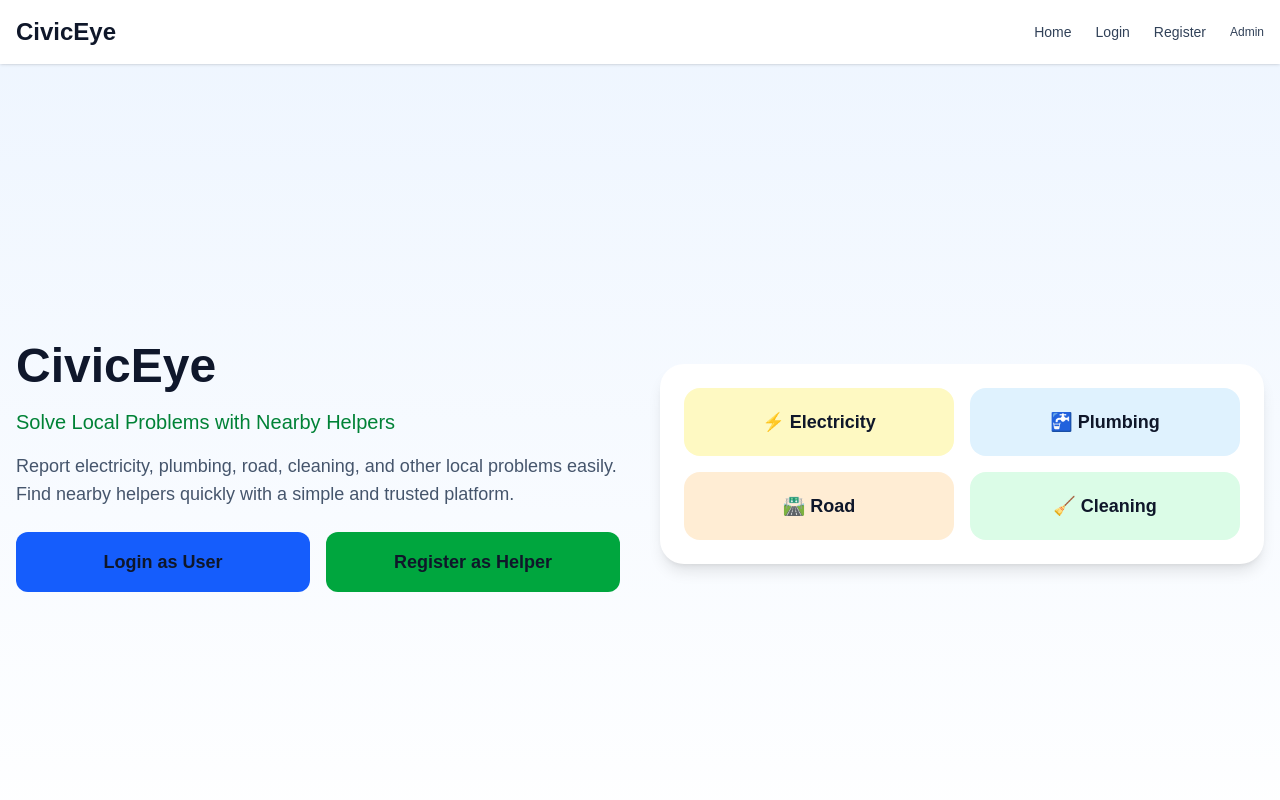
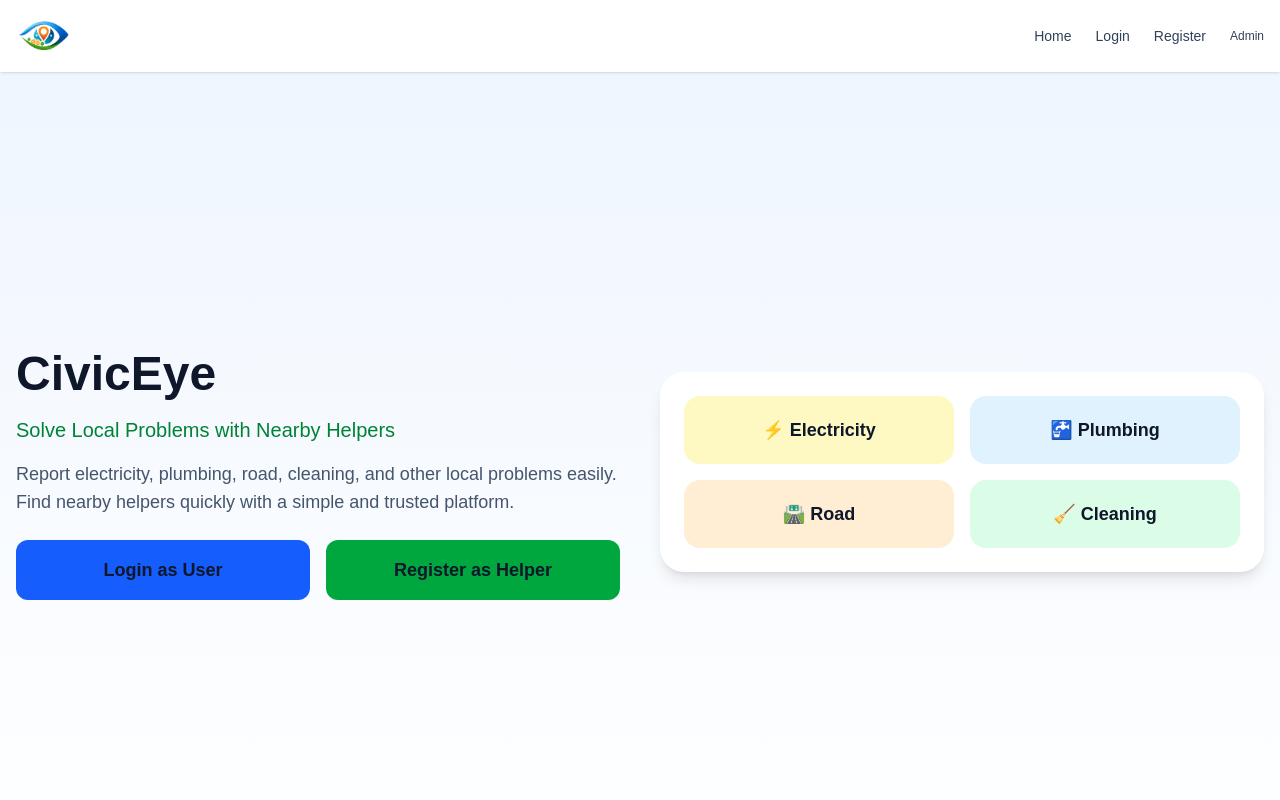
Before and after one commit to Tohid2023/CivicEye, a React (Vite) app in the folder client/: page / in a window 1280 px wide. Shown: the top 800 px of the page. Built offline with nearby package versions, Linux system fonts and the light colour scheme.

Commit message:
Favicon added

```diff
--- a/client/index.html
+++ b/client/index.html
@@ -2,9 +2,9 @@
 <html lang="en">
   <head>
     <meta charset="UTF-8" />
-    <link rel="icon" type="image/svg+xml" href="/favicon.svg" />
+    <link rel="icon" type="image/svg+xml" href="/CE_icon.png" />
     <meta name="viewport" content="width=device-width, initial-scale=1.0" />
-    <title>client</title>
+    <title>CivicEye</title>
   </head>
   <body>
     <div id="root"></div>
--- a/client/src/components/common/Navbar.jsx
+++ b/client/src/components/common/Navbar.jsx
@@ -14,8 +14,8 @@ const Navbar = () => {
   return (
     <nav className="bg-white shadow-sm sticky top-0 z-50">
       <div className="max-w-7xl mx-auto px-4 py-4 flex items-center justify-between">
-        <Link to="/" className="text-2xl font-bold text-blue-600">
-          CivicEye
+        <Link to="/">
+          <img src="/CE_icon.png" alt="CivicEye Logo" className="h-10 w-auto" />
         </Link>
 
         <div className="flex gap-6 text-sm font-medium text-slate-700 items-center">
```
Also changed, not shown: client/public/CE_icon.png (added), client/public/logo.png (added).
